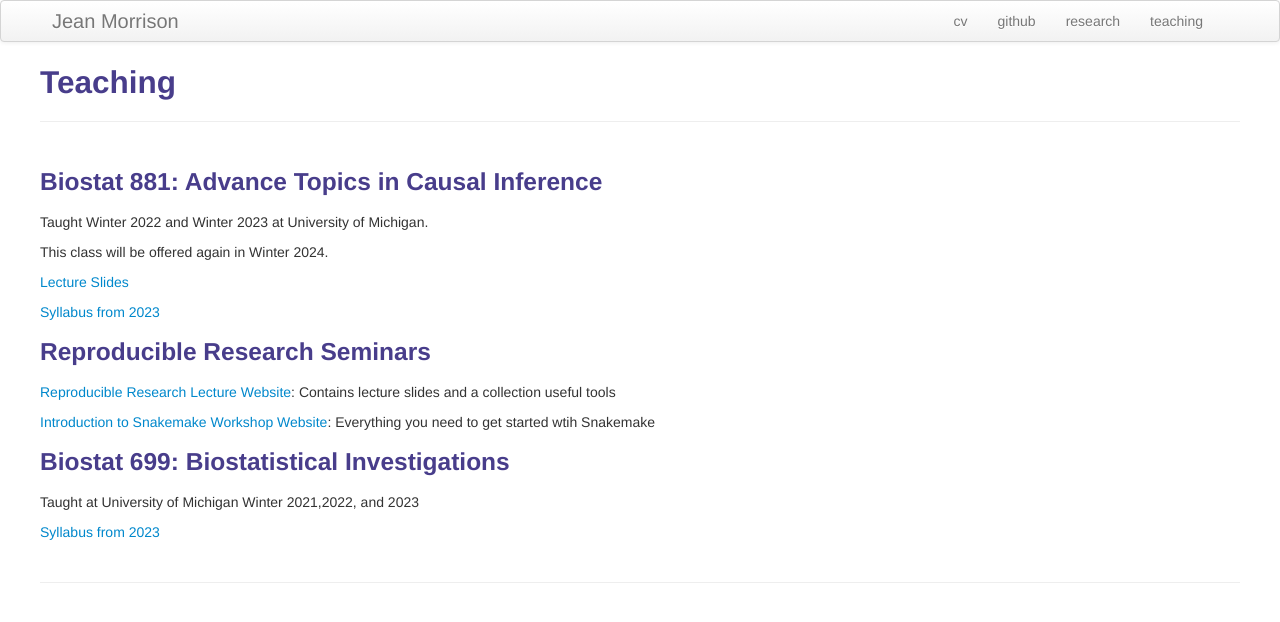
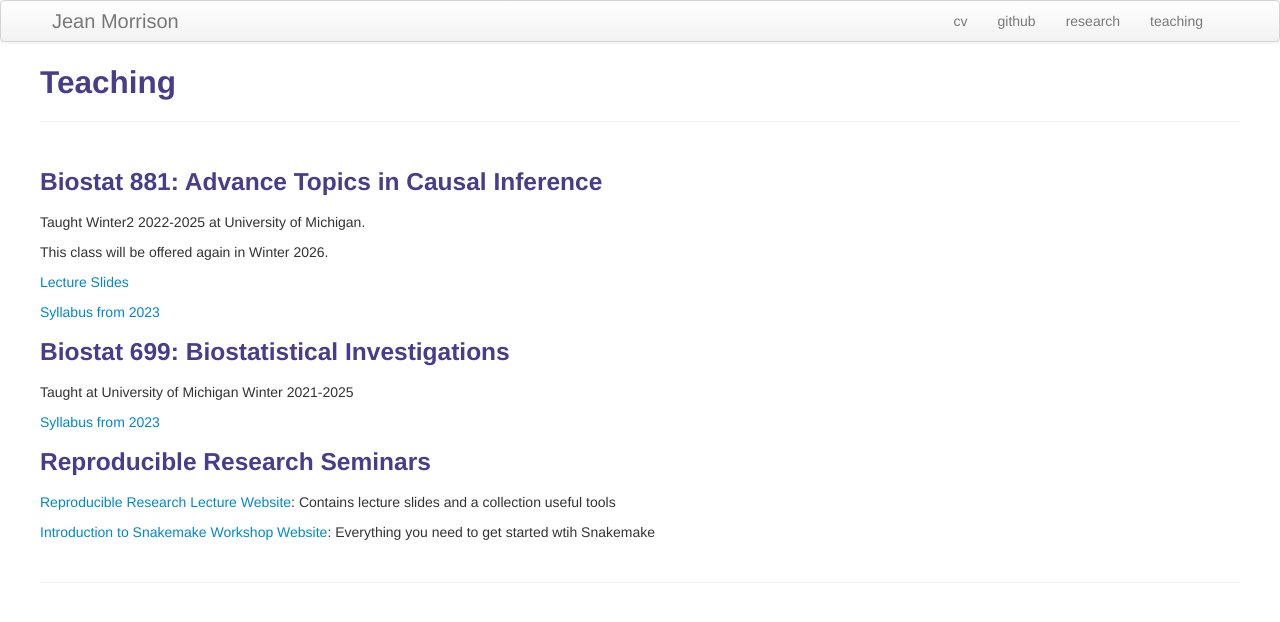
Before and after one commit to jean997/jean997.github.io, a Jekyll site: the page built from pages/teaching.md, in a window 1280 px wide. Shown: the top 622 px of the page. Built offline with Jekyll 4.4.1, drawn with Linux system fonts in a browser that asks for light colours.

Commit message:
update teaching

```diff
--- a/pages/teaching.md
+++ b/pages/teaching.md
@@ -7,22 +7,24 @@ description: Teaching
 
 ### Biostat 881: Advance Topics in Causal Inference
 
-Taught Winter 2022 and Winter 2023 at University of Michigan.
+Taught Winter2 2022-2025 at University of Michigan.
 
-This class will be offered again in Winter 2024.
+This class will be offered again in Winter 2026.
 
 [Lecture Slides](https://jean997.github.io/BIOST_881_causal_inference/)
 
 [Syllabus from 2023](papers/2023-winter_BIOST881_syllabus.pdf)
+
+
+### Biostat 699: Biostatistical Investigations
+
+Taught at University of Michigan Winter 2021-2025
+
+[Syllabus from 2023](papers/2023-winter_BIOST699_syllabus.pdf)
+
 
 ### Reproducible Research Seminars
 
 [Reproducible Research Lecture Website](https://jean997.github.io/rr_tools/): Contains lecture slides and a collection useful tools
 
 [Introduction to Snakemake Workshop Website](https://jean997.github.io/snakemake_tutorial/): Everything you need to get started wtih Snakemake
-
-### Biostat 699: Biostatistical Investigations
-
-Taught at University of Michigan Winter 2021,2022, and 2023
-
-[Syllabus from 2023](papers/2023-winter_BIOST699_syllabus.pdf)
```
